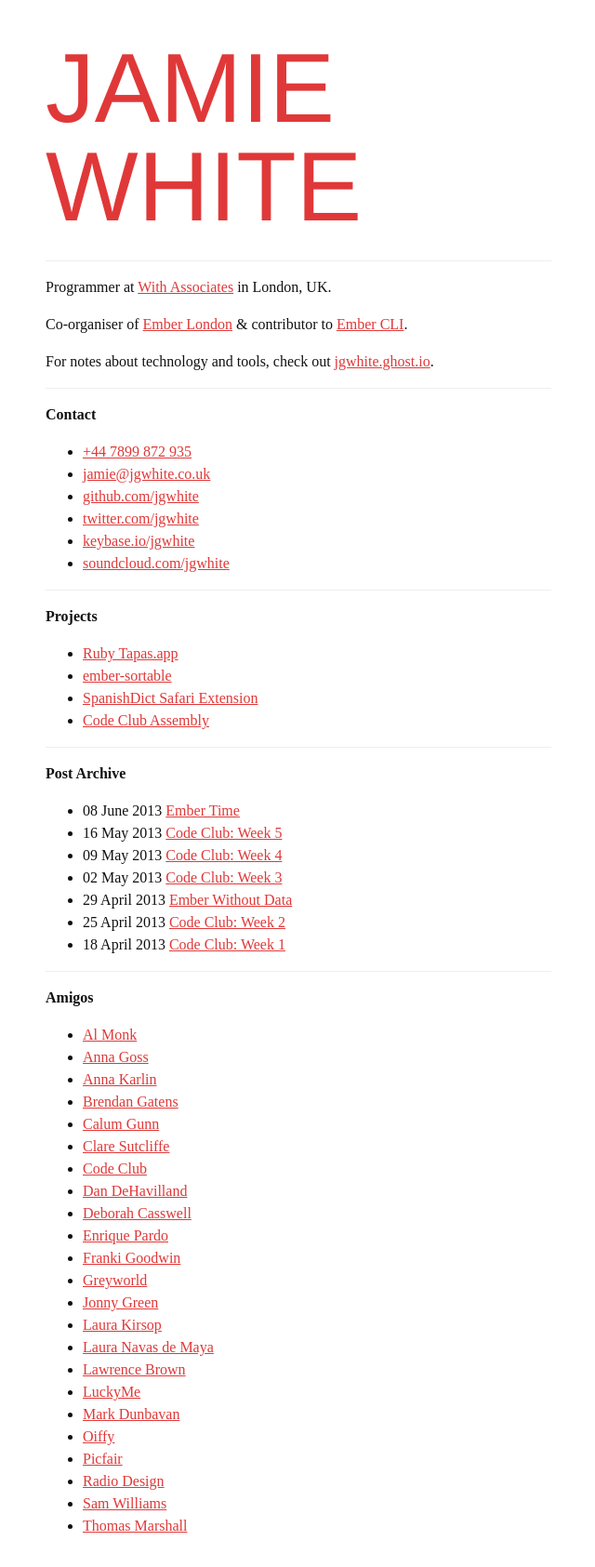
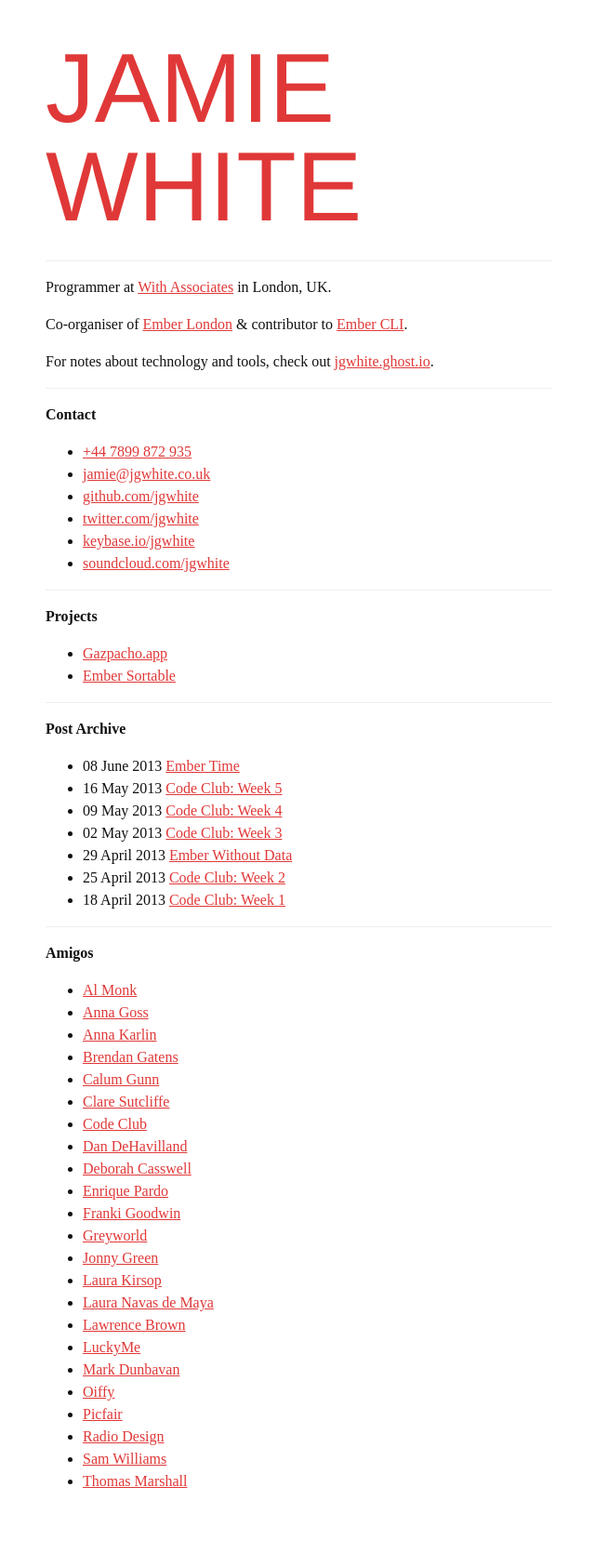
Before and after one commit to jgwhite/jgwhite.github.io, a Jekyll site: the page built from index.md, in a window 1280 px wide. Shown: the whole page at 93% size, without its empty margins (319-959 px from the left). Built offline with Jekyll 4.4.1, drawn with Linux system fonts in a browser that asks for light colours; some web fonts are replaced; after the commit the page ends 1637 px from its top, so only the background shows below that.

Commit message:
More re-arranging

```diff
--- a/index.md
+++ b/index.md
@@ -28,10 +28,8 @@
 
 ## Projects
 
-* [Ruby Tapas.app](https://github.com/jgwhite/Tapas)
-* [ember-sortable](https://github.com/jgwhite/ember-sortable)
-* [SpanishDict Safari Extension](/spanishdict/)
-* [Code Club Assembly](https://github.com/jgwhite/codeclub-assembly)
+* [Gazpacho.app](http://jgwhite.co.uk/gazpacho)
+* [Ember Sortable](https://github.com/jgwhite/ember-sortable)
 
 ---
 
```
